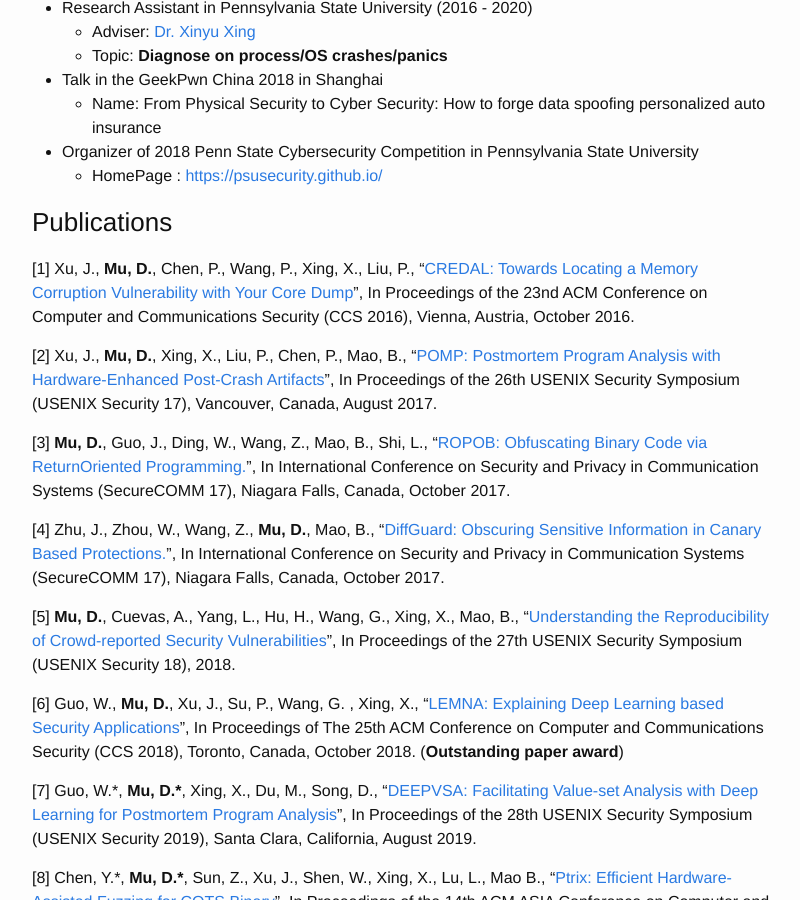
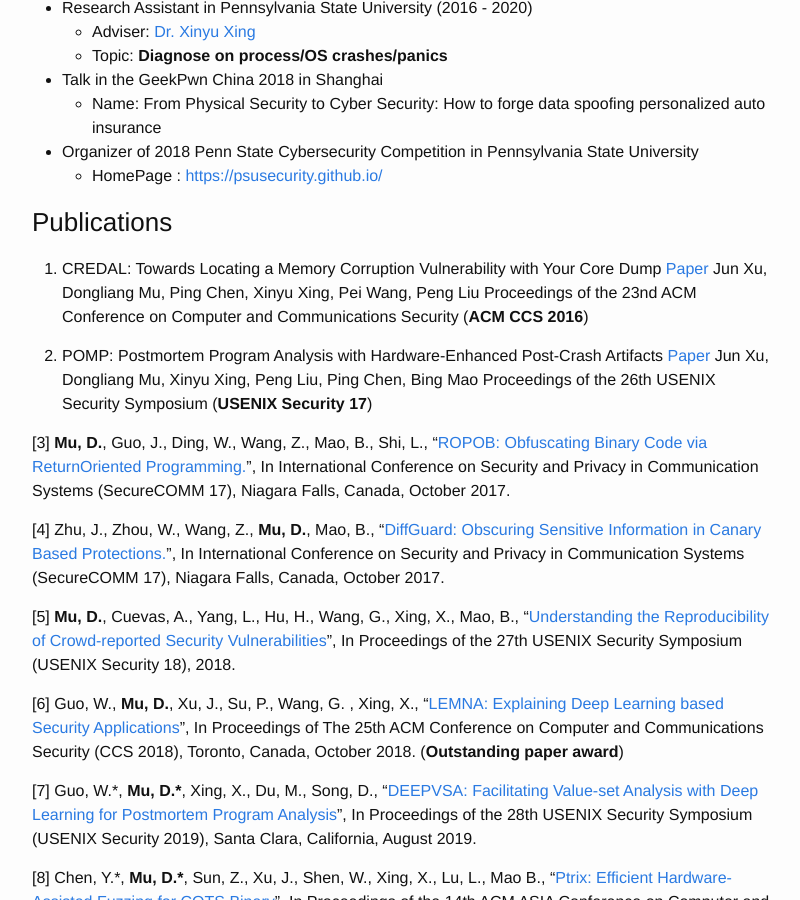
Before and after one commit to mudongliang/mudongliang.github.io, a Jekyll site: the page built from about/about.md, in a window 1280 px wide and 900 px high, scrolled down 657 px. Shown: the whole window, without its empty margins (238-1038 px from the left). Built offline with Jekyll 4.4.1, drawn with Linux system fonts in a browser that asks for light colours.

Commit message:
modify the format of publication

```diff
--- a/about/about.md
+++ b/about/about.md
@@ -34,9 +34,13 @@
 
 ### Publications
 
-[1] Xu, J., **Mu, D.**, Chen, P., Wang, P., Xing, X., Liu, P., "[CREDAL: Towards Locating a Memory Corruption Vulnerability with Your Core Dump]({{site.url}}/files/papers/p529-xu.pdf)", In Proceedings of the 23nd ACM Conference on Computer and Communications Security (CCS 2016), Vienna, Austria, October 2016.
+1. CREDAL: Towards Locating a Memory Corruption Vulnerability with Your Core Dump [Paper]({{site.url}}/files/papers/p529-xu.pdf)
+Jun Xu, Dongliang Mu, Ping Chen, Xinyu Xing, Pei Wang, Peng Liu
+Proceedings of the 23nd ACM Conference on Computer and Communications Security (**ACM CCS 2016**)
 
-[2] Xu, J., **Mu, D.**, Xing, X., Liu, P., Chen, P., Mao, B., "[POMP: Postmortem Program Analysis with Hardware-Enhanced Post-Crash Artifacts]({{site.url}}/files/papers/sec17-xu.pdf)", In Proceedings of the 26th USENIX Security Symposium (USENIX Security 17), Vancouver, Canada, August 2017.
+2. POMP: Postmortem Program Analysis with Hardware-Enhanced Post-Crash Artifacts [Paper]({{site.url}}/files/papers/sec17-xu.pdf)
+Jun Xu, Dongliang Mu, Xinyu Xing, Peng Liu, Ping Chen, Bing Mao
+Proceedings of the 26th USENIX Security Symposium (**USENIX Security 17**)
 
 [3] **Mu, D.**, Guo, J., Ding, W., Wang, Z., Mao, B., Shi, L., "[ROPOB: Obfuscating Binary Code via ReturnOriented Programming.]({{site.url}}/files/papers/ropob_securecomm.pdf)", In International Conference on Security and Privacy in Communication Systems (SecureCOMM 17), Niagara Falls, Canada, October 2017.
 
```
